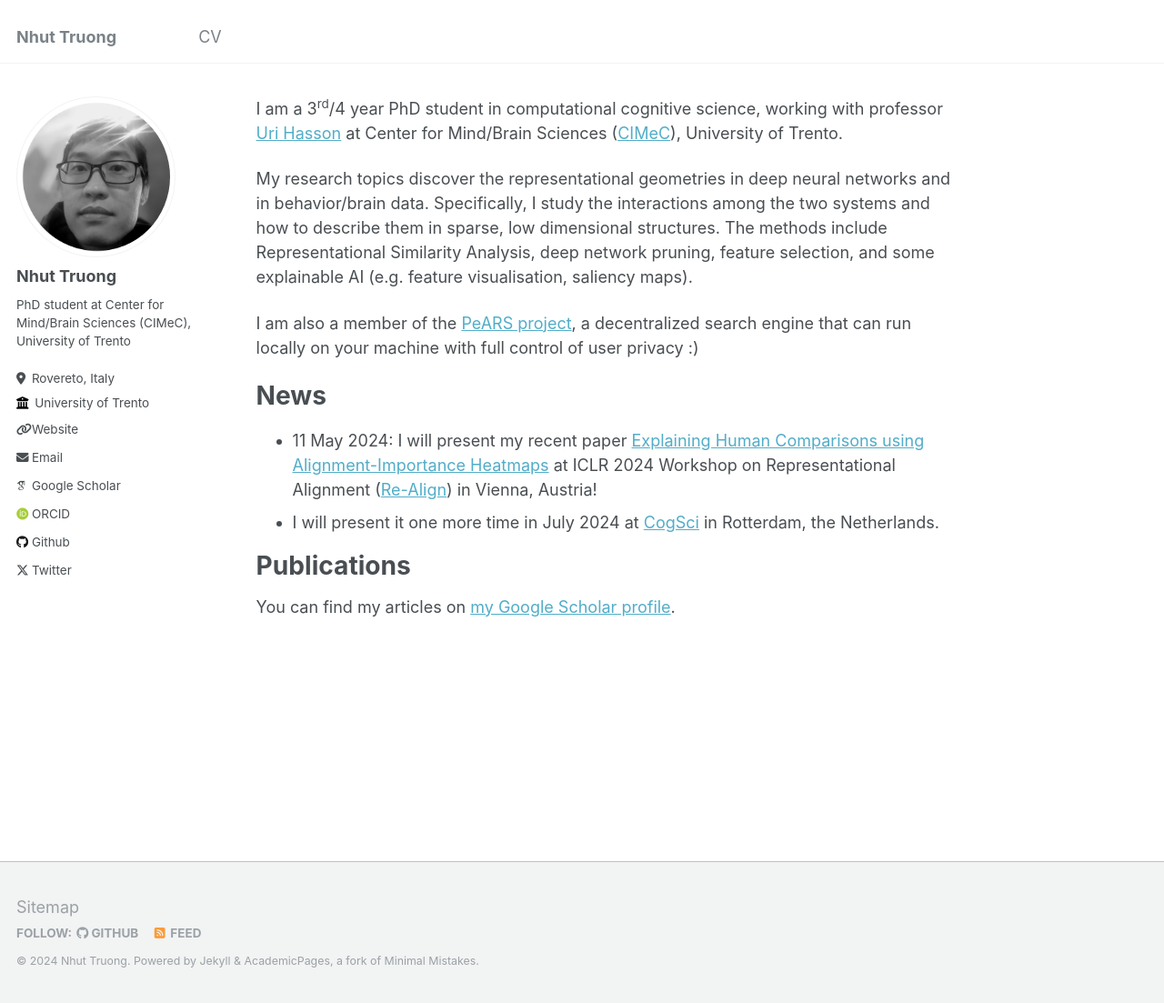
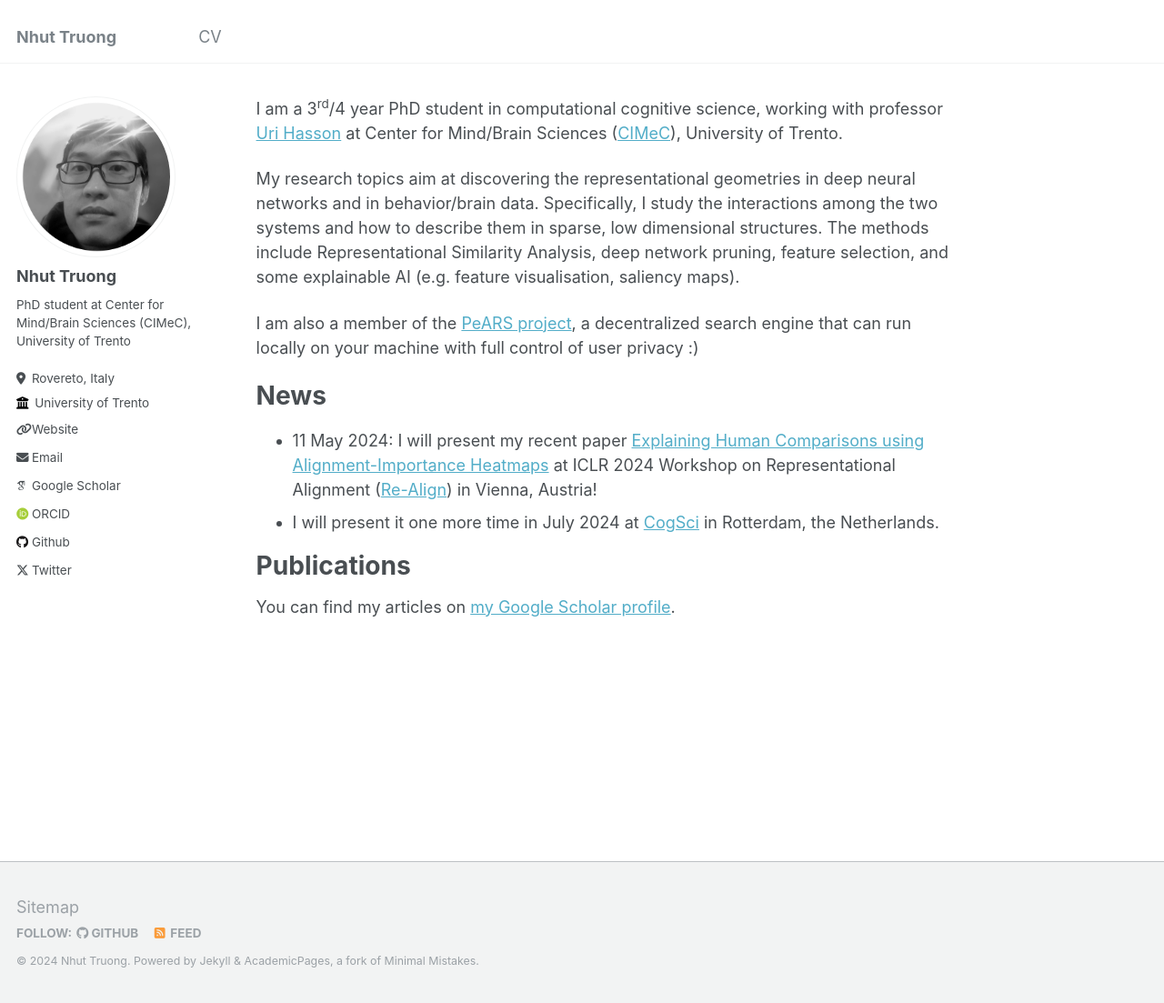
Before and after one commit to tlmnhut/tlmnhut.github.io, a Jekyll site: the page built from _pages/about.md, in a window 1280 px wide and 1103 px high. Shown: the whole window at 91% size. Built offline with Jekyll 4.4.1, drawn with Linux system fonts in a browser that asks for light colours; some web fonts are replaced.

Commit message:
update bio

```diff
--- a/_pages/about.md
+++ b/_pages/about.md
@@ -11,7 +11,7 @@ redirect_from:
 I am a 3<sup>rd</sup>/4 year PhD student in computational cognitive science, working with professor [Uri Hasson](http://hasson.org/) at
 Center for Mind/Brain Sciences ([CIMeC](https://www.cimec.unitn.it/en)), University of Trento.
 
-My research topics discover the representational geometries in deep neural networks and in behavior/brain data.
+My research topics aim at discovering the representational geometries in deep neural networks and in behavior/brain data.
 Specifically, I study the interactions among the two systems and how to describe them in sparse, low dimensional structures.
 The methods include Representational Similarity Analysis, deep network pruning, feature selection, and some explainable AI (e.g.
 feature visualisation, saliency maps).
```
